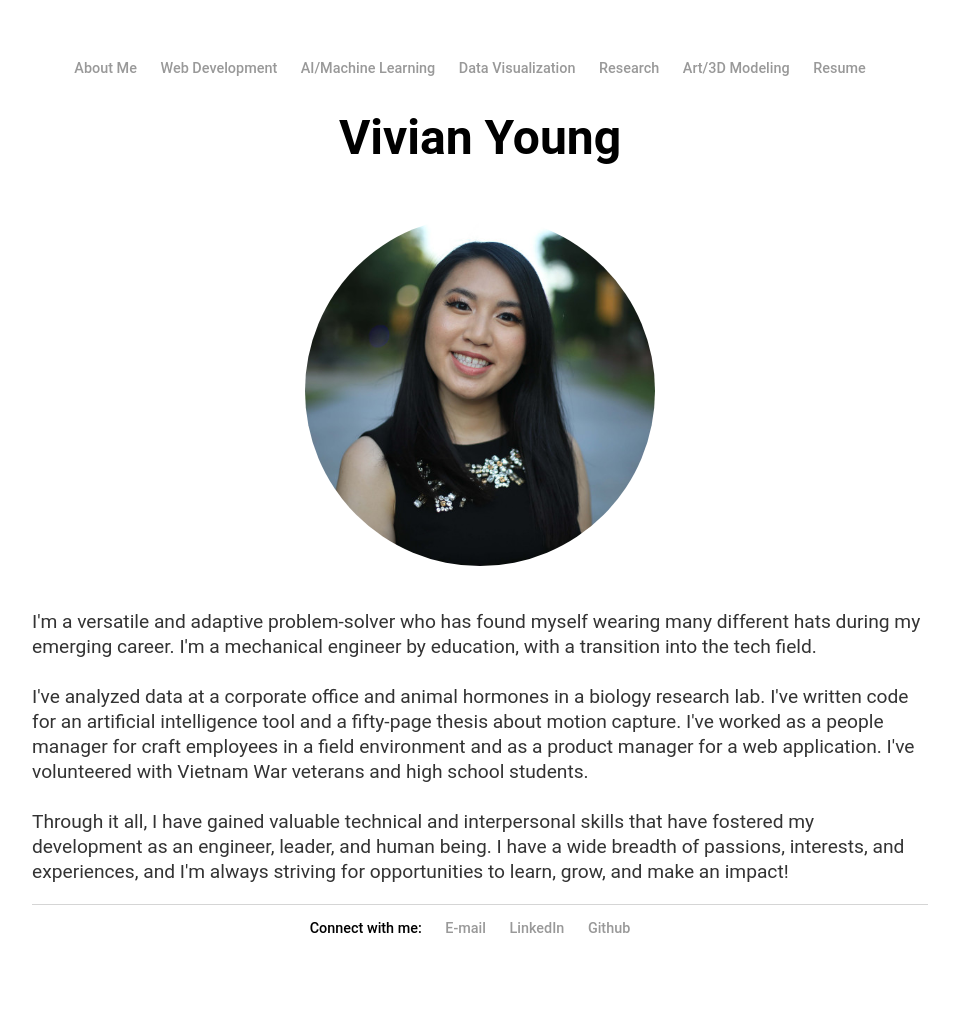
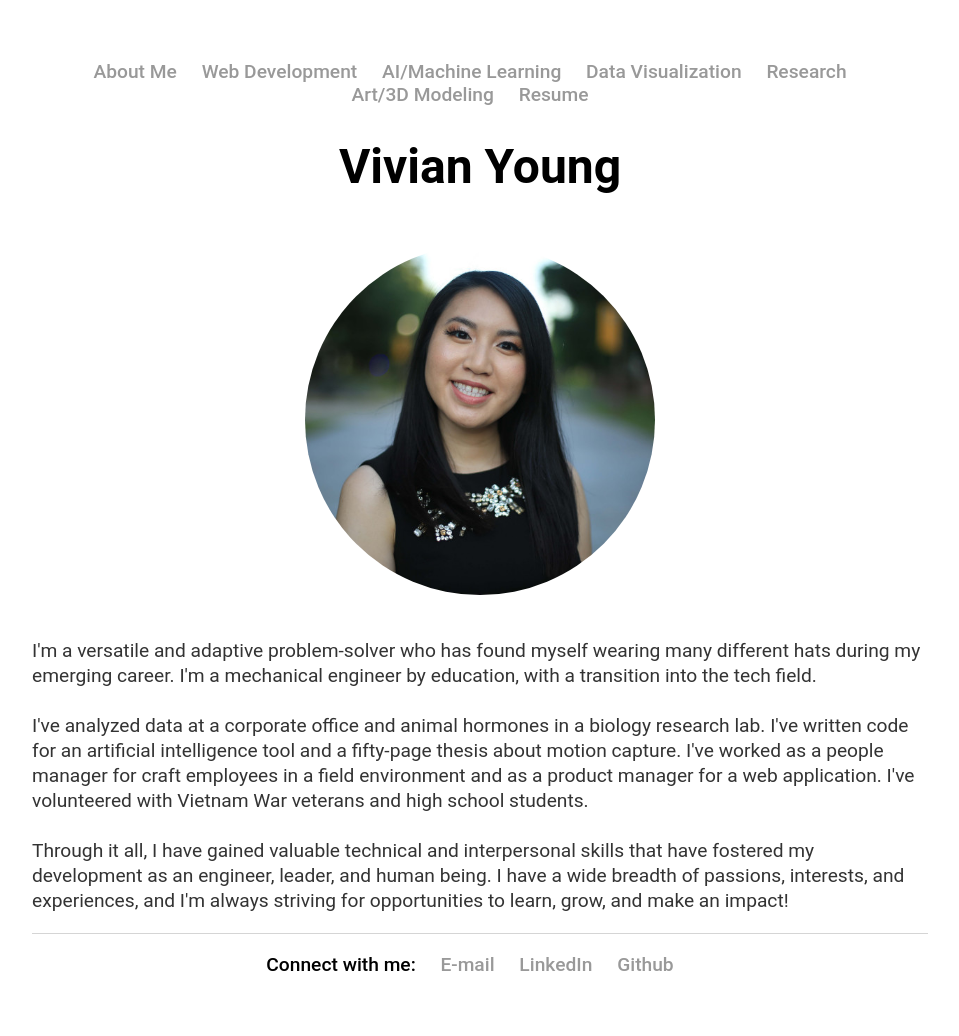
Before and after one commit to vivianbyoung/vivianbyoung, a Jekyll site: the page built from index.html, in a window 1280 px wide. Shown: the whole page, without its empty margins (160-1119 px from the left). Built offline with Jekyll 4.4.1, drawn with Linux system fonts in a browser that asks for light colours; before the commit the page ends 997 px from its top, so only the background shows below that.

Commit message:
Updated header font size

```diff
--- a/css/main.css
+++ b/css/main.css
@@ -7,7 +7,7 @@ nav ul, footer ul {
     padding: 0px;
     list-style: none;
     font-weight: 500;
-    font-size: 0.9em;
+    font-size: 1.2em;
     text-align: center;
 }
 nav ul li, footer ul li {
```
